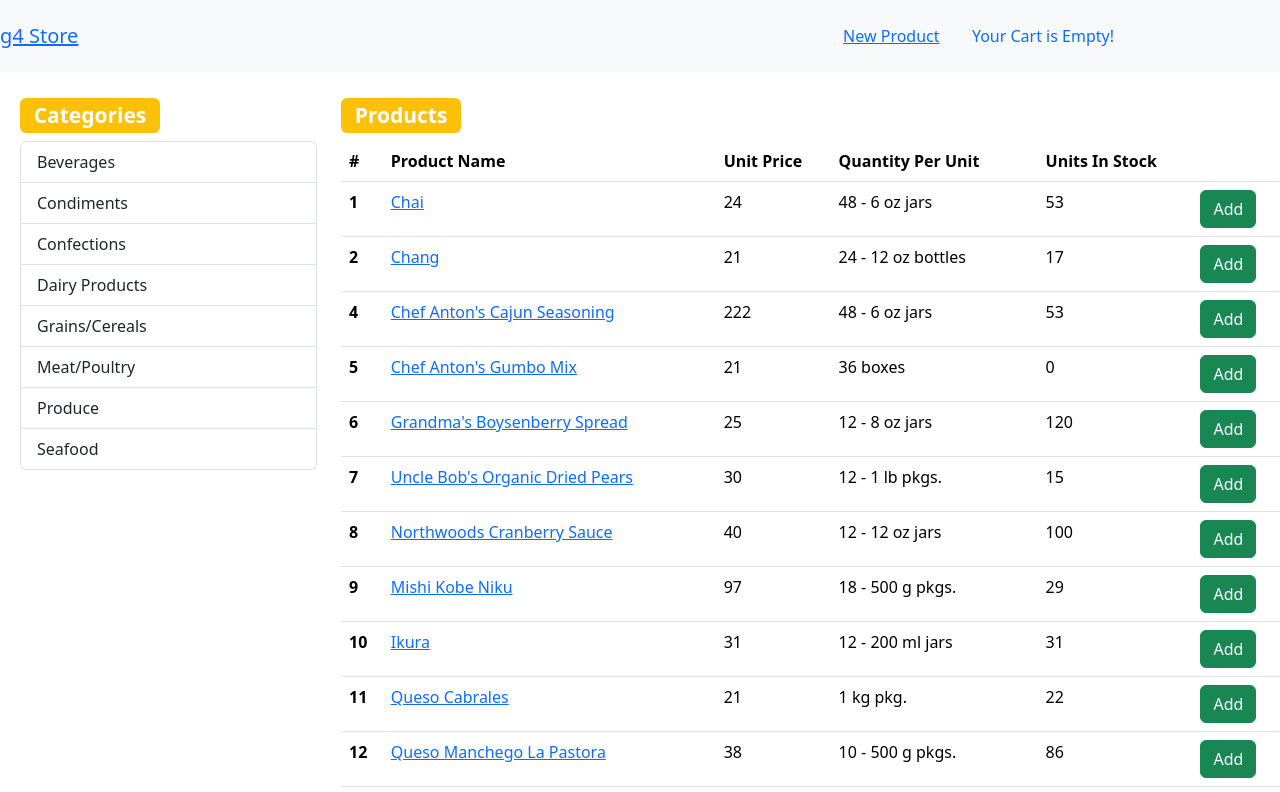
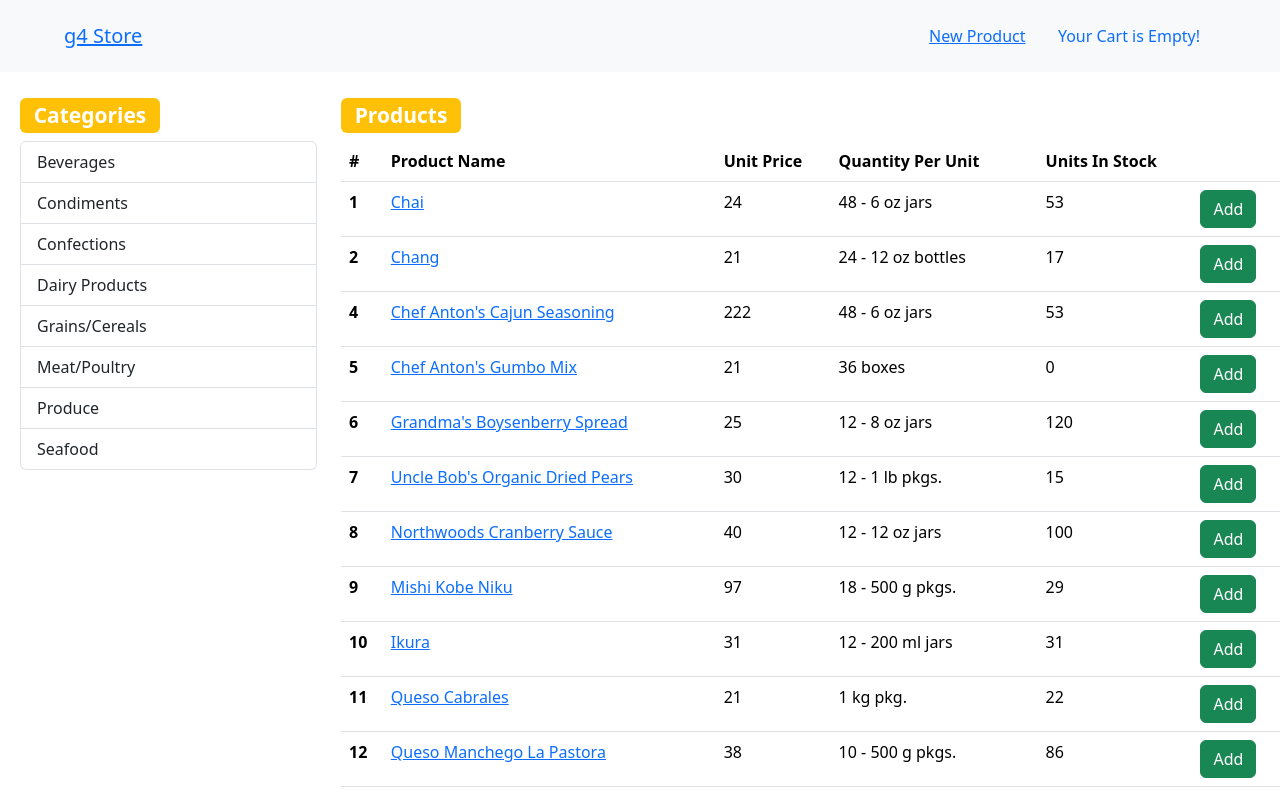
Before and after one commit to g4stlyx/g4StoreReact, a React app: page / in a window 1280 px wide. Shown: the top 792 px of the page. Built offline with nearby package versions, Linux system fonts and the light colour scheme; data requests are answered from the project's data file.

Commit message:
Add files via upload

```diff
--- a/src/App.css
+++ b/src/App.css
@@ -1,29 +1,32 @@
 body{
     max-width: 100%;
-    overflow-x:hidden;
+    /* overflow-x:hidden; */
 }
 
 .dashboard{
     padding-left:20px
 }
 
+.nav-main{
+    display:flex;
+    justify-content: center;
+    align-items: center;
+}
+
+.nav{
+    width: 100%;
+}
+
+.navBrand{
+    margin-left: 5%
+}
+
 .navRight{
     margin-left:auto;
-    margin-right: 150px;
+    margin-right: 5%;
 }
 
 .cartDetailsTable{
     text-align: center;
     padding-left:45px;
 }
-
-/*
-.cartDropdown{
-    max-width:2px;
-
-}
-
-.cartItems{
-    column-fill:auto;
-}
-*/
```
